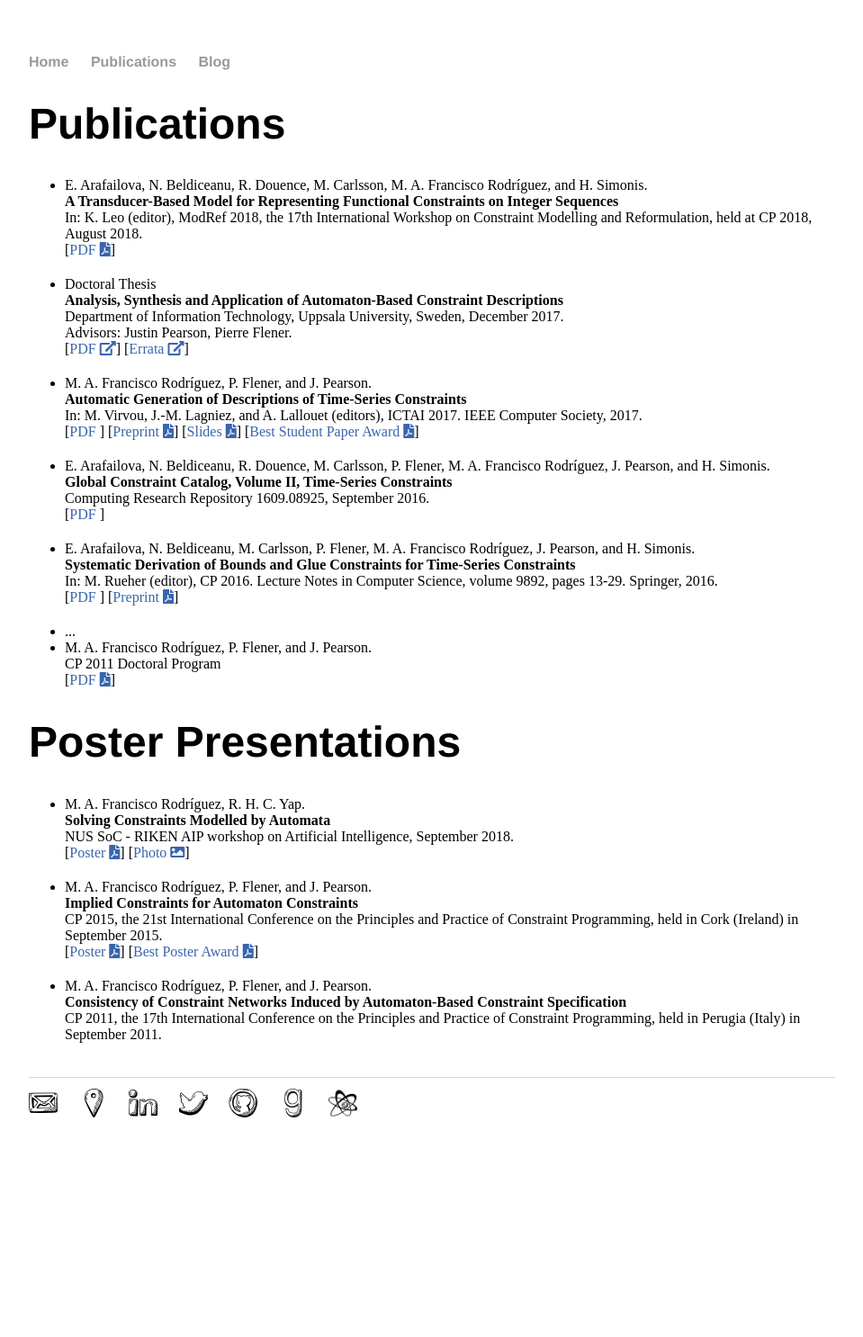
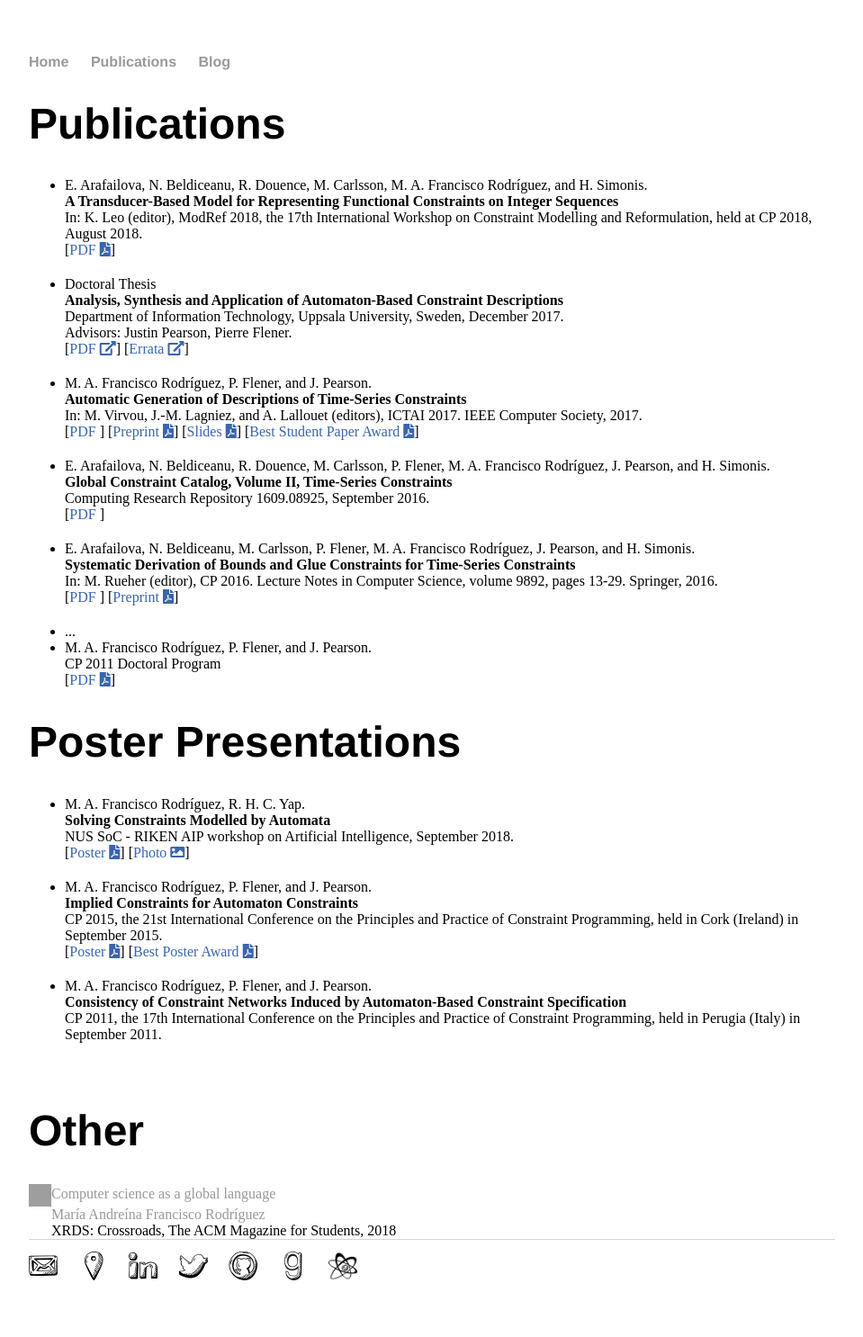
Before and after one commit to andreina-francisco/andreina-francisco.github.io, a Jekyll site: the page built from cv/index.html, in a window 1280 px wide. Shown: the whole page at 90% size, without its empty margins (160-1119 px from the left). Built offline with Jekyll 4.4.1, drawn with Linux system fonts in a browser that asks for light colours; nearby versions of some CDN libraries; a style sheet for code colours, icons or effects is not loaded; before the commit the page ends 1305 px from its top, so only the background shows below that; grey boxes are pictures that could not be loaded.

Commit message:
ACM article

```diff
--- a/cv/index.html
+++ b/cv/index.html
@@ -82,4 +82,10 @@ title: Mar&iacute;a Andre&iacute;na Francisco Rodr&iacute;guez
 		</li>
 	</ul>
 	<br />
+
+	<h1> Other </h1>
+
+	<!-- ACM DL Article: Computer science as a global language -->
+<div class="acmdlitem" id="item3265897"><img src="//dl.acm.org/images/oa.gif" width="25" height="25" border="0" alt="ACM DL Author-ize service" style="vertical-align:middle"/><a href="https://dl.acm.org/authorize?N669901" title="Computer science as a global language">Computer science as a global language</a><div style="margin-left:25px"><a href="http://dl.acm.org/author_page.cfm?id=87059152257" >María Andreína Francisco Rodríguez</a><br />XRDS: Crossroads, The ACM Magazine for Students, 2018</div></div>
+
 </div><!-- /.blurb -->
```
